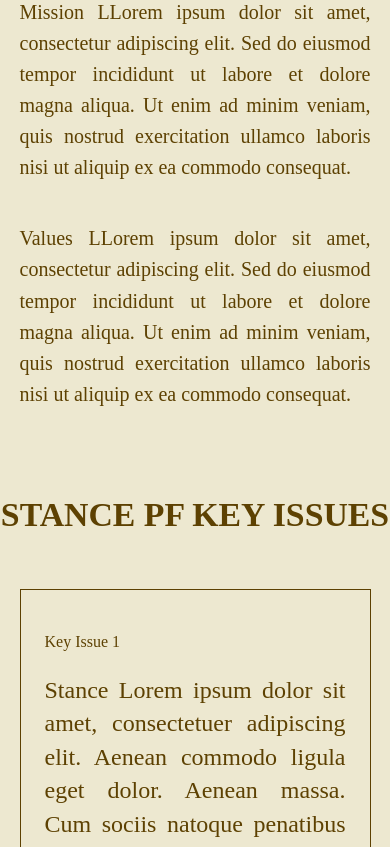
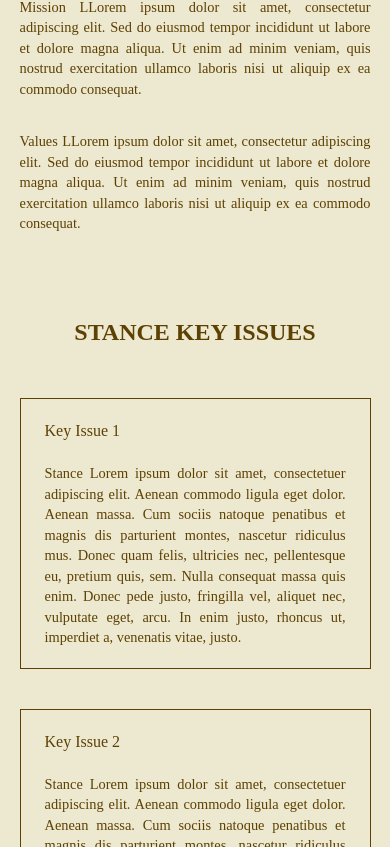
Before and after one commit to Kurev/Blog-Post, a React (Vite) app: page /about in a window 390 px wide. Shown: the part 2197-3044 px from the top of the page. Built offline with nearby package versions, Linux system fonts and the light colour scheme.

Commit message:
fixing the responsive of the text

```diff
--- a/src/components/about/Issue.tsx
+++ b/src/components/about/Issue.tsx
@@ -111,14 +111,14 @@ const Issue = () => {
   return (
     <div className="font-times text-[#5d4102] py-[5rem]">
       <div className="flex justify-center mb-12">
-        <h3 className="text-[2.112rem] font-semibold">STANCE PF KEY ISSUES</h3>
+        <h3 className="text-[1.5rem] sm:text-[5vw] md:text-[4vw] lg:text-[2.112rem] font-semibold">STANCE KEY ISSUES</h3>
       </div>
 
-      <ul className="grid grid-cols-1 xl:grid-cols-3 px-[5%] md:px-[15%] xl:px-[10%] gap-10 md:gap-16 ">
+      <ul className="grid grid-cols-1 lg:grid-cols-3 px-[5%] md:px-[15%] lg:px-[5%] xl:px-[10%] gap-10 lg:gap-7 xl:gap-16 justify-items-center">
         {currentItems.map((data, index) => (
           <div
             key={data.id}
-            className="w-full flex flex-col gap-5 border-1 px-6 md:px-7 xl:px-4 py-10 cursor-pointer hover:bg-[#4e3100] hover:text-white hover:scale-110 duration-500"
+            className="lg:max-w-[25rem] flex flex-col gap-5 border-1 px-6 md:px-7 xl:px-4 py-5 md:py-10 cursor-pointer hover:bg-[#4e3100] hover:text-white hover:scale-110 duration-500"
             onClick={() => {
               navigate(`/about/keyIssue${data.id}`, {
                 state: { selectedIssue: data, issues: issue },
@@ -126,7 +126,7 @@ const Issue = () => {
             }}
           >
             <h4>Key Issue {offset + index + 1}</h4>
-            <li className="text-justify text-xl xl:text-sm">{data.issues}</li>
+            <li className="text-justify text-sm md:text-sm lg:text-[0.75rem] xl:text-sm">{data.issues}</li>
           </div>
         ))}
       </ul>
--- a/src/components/about/MissionValues.tsx
+++ b/src/components/about/MissionValues.tsx
@@ -9,14 +9,14 @@ const MissionValues = () => {
           Decades of Leadership, <br /> Thousands of Lives Changed
         </p>
       </div>
-      <div className="flex flex-col md:flex-row gap-10 md:gap-16 lg:gap-14">
-        <p className="text-justify text-lg lg:text-[1.119rem] ">
+      <div className="flex flex-col md:flex-row gap-8 md:gap-16 lg:gap-14">
+        <p className="text-justify text-sm md:text-[1rem] lg:text-[1.119rem] ">
           Mission LLorem ipsum dolor sit amet, consectetur adipiscing elit. Sed
           do eiusmod tempor incididunt ut labore et dolore magna aliqua. Ut enim
           ad minim veniam, quis nostrud exercitation ullamco laboris nisi ut
           aliquip ex ea commodo consequat.{" "}
         </p>
-        <p className="text-justify text-lg lg:text-[1.119rem] ">
+        <p className="text-justify text-sm md:text-[1rem] lg:text-[1.119rem] ">
           Values LLorem ipsum dolor sit amet, consectetur adipiscing elit. Sed
           do eiusmod tempor incididunt ut labore et dolore magna aliqua. Ut enim
           ad minim veniam, quis nostrud exercitation ullamco laboris nisi ut
--- a/src/components/livesTouched/Sector.tsx
+++ b/src/components/livesTouched/Sector.tsx
@@ -32,7 +32,7 @@ const Sector = () => {
         {sectors.map((sector: SectorData, index: number) => (
           <div key={index} className="text-[#5d4102]">
             <h3 className="text-[2.688rem] font-bold mb-2">{sector.title}</h3>
-            <p className="text-[1.563rem]">{sector.description}</p>
+            <p className="text-sm md:text-[1.5rem] lg:text-[1.3rem] xl:text-[1.563rem] text-justify">{sector.description}</p>
           </div>
         ))}
       </div>
--- a/src/components/news/NewsUpdates.tsx
+++ b/src/components/news/NewsUpdates.tsx
@@ -35,7 +35,7 @@ const NewsUpdate = () => {
   };
 
   return (
-    <div className="min-h-screen py-10 md:py-20 px-4 md:px-[5%] font-times">
+    <div className="min-h-screen py-10 md:py-20 px-4 md:px-[5%] font-times text-[#5d4102]">
       {/* Header */}
       <div className="mb-10">
         <h1 className="text-[2rem] sm:text-[2.5rem] md:text-[3.5rem] lg:text-[4.5rem] font-bold text-black tracking-wide leading-tight">
--- a/src/components/project/Directory.tsx
+++ b/src/components/project/Directory.tsx
@@ -236,11 +236,11 @@ const Directory = () => {
                   />
                 </div>
                 <div className="h-1/2 flex flex-col justify-between p-3 md:p-4 text-gray-800">
-                  <div>
+                  <div className="flex flex-col">
                     <p className="text-base md:text-lg font-semibold mb-2 line-clamp-2">
                       {project.projectTitle}
                     </p>
-                    <div className="text-xs md:text-sm space-y-1 line-clamp-3">
+                    <div className="text-xs md:text-sm space-y-1">
                       <p>
                         <span className="font-medium">Overview:</span>{" "}
                         {project.overview}
```
